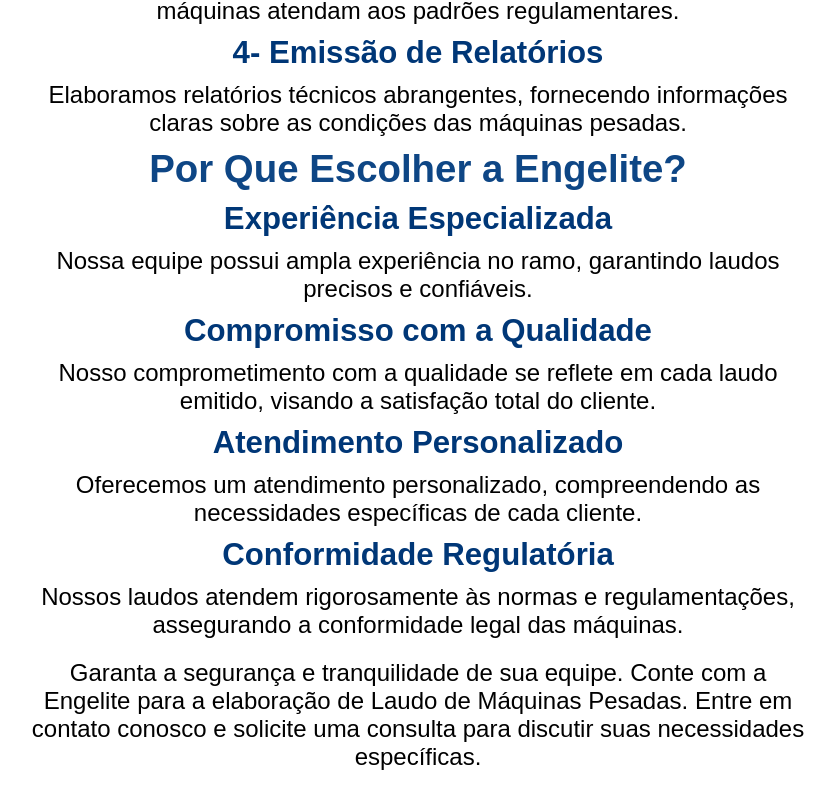
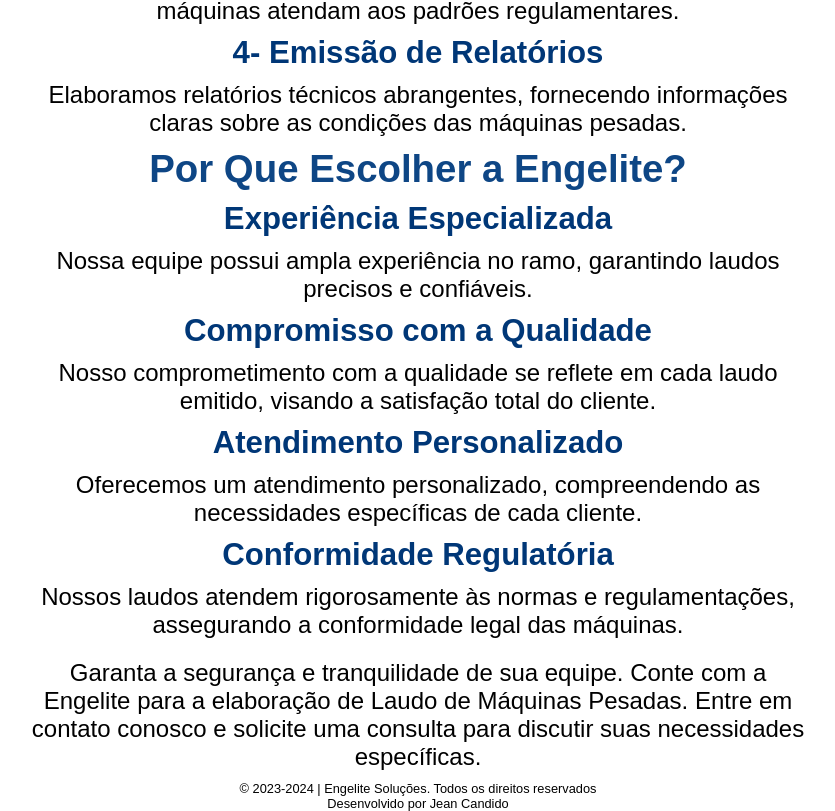
Before and after one commit to JeanCandido/Trabalhos, a plain HTML site: page engenhando/paginas/laudomaqpesa.html in a window 1280 px wide. Shown: the part 1135-1946 px from the top of the page, without its empty margins (222-1057 px from the left). Before the commit the page ends 1916 px from the top, so only its background shows below. Drawn offline with Linux system fonts and the light colour scheme.

Commit message:
Update laudomaqpesa.html

```diff
--- a/engenhando/paginas/laudomaqpesa.html
+++ b/engenhando/paginas/laudomaqpesa.html
@@ -57,5 +57,9 @@
         </a>
 
     </main>
+    <footer>
+        <p id="p-1">© 2023-2024 | Engelite Soluções. Todos os direitos reservados</p>
+        <p id="p-2">Desenvolvido por <a href="https://github.com/jeancandido">Jean Candido</a></p>
+    </footer>
 </body>
 </html>
```
